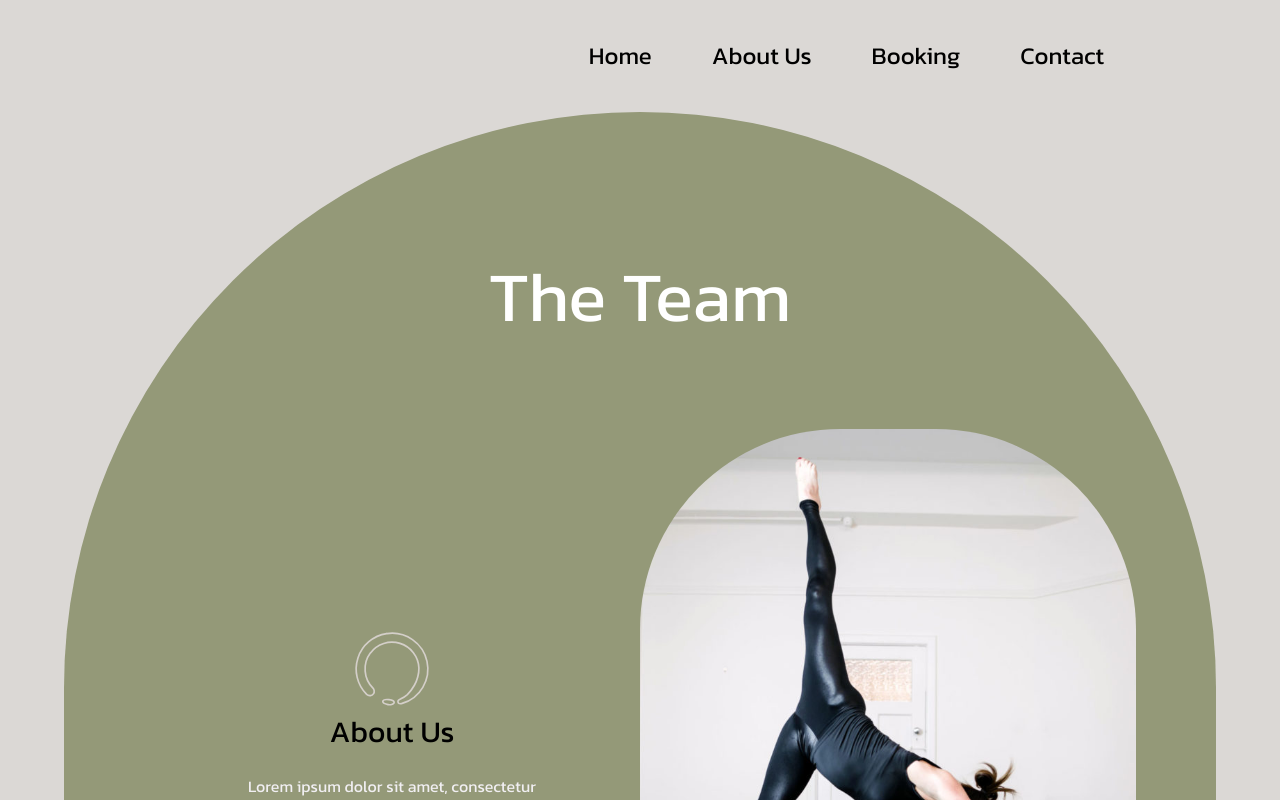
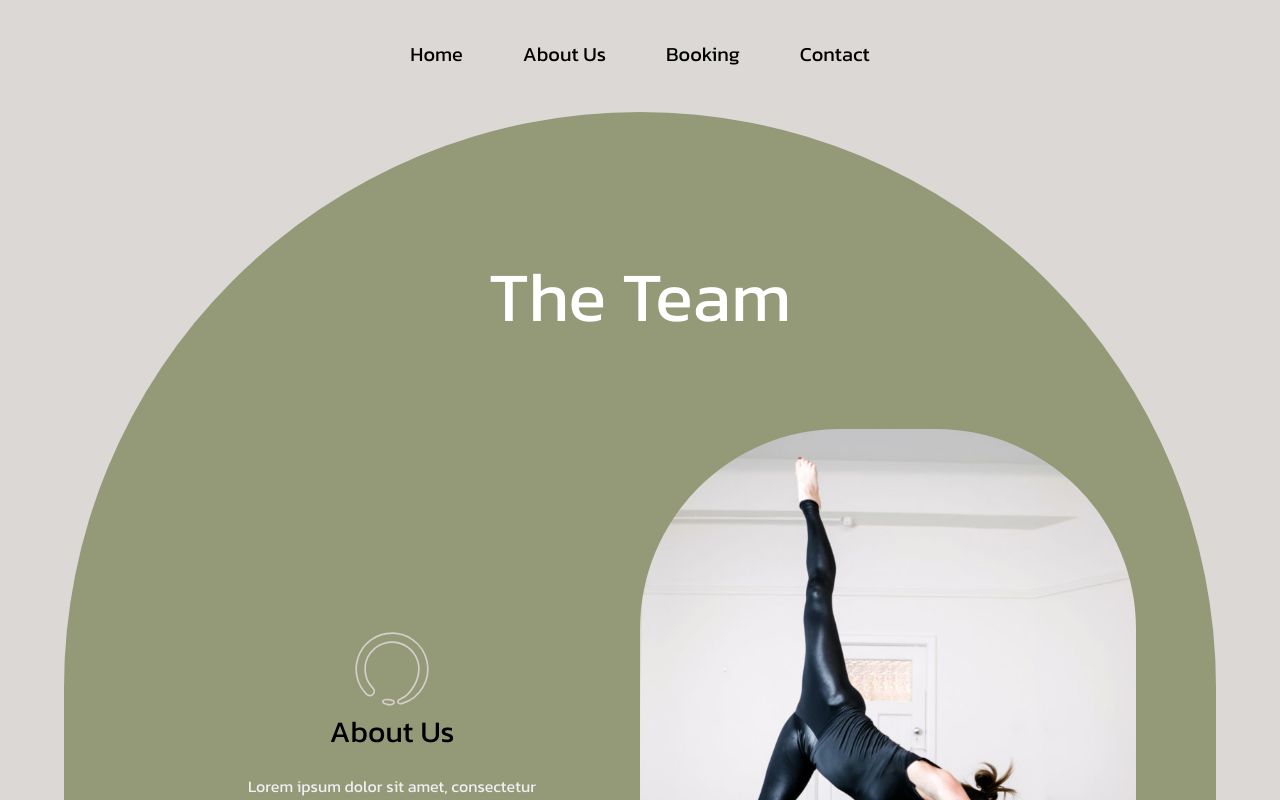
Before and after one commit to Carlie16604/Elevate, a React (Vite) app: page /About in a window 1280 px wide. Shown: the top 800 px of the page. Built offline with nearby package versions, Linux system fonts and the light colour scheme.

Commit message:
updating navBar

```diff
--- a/src/index.css
+++ b/src/index.css
@@ -170,7 +170,6 @@
 .NavBar {
   margin: 0 96px;
   padding: 20px 50px;
-  z-index: auto;
 }
 
 ul {
@@ -230,6 +229,7 @@ ul:hover a:hover ~ a:before {
   position: relative;
   box-shadow: 1.75rem -1.25rem 0 #3E5C47,
     -1.8rem -2rem 0 #949978;
+  cursor: pointer;
 }
 
 .elevate-card h1 {
@@ -501,11 +501,13 @@ ul:hover a:hover ~ a:before {
   font-size: 25px;
   opacity: .35;
   padding-top: 0.5rem;
+  cursor: default;
 }
 
 .classType {
   font-size: 50px;
   color:#2f4636;
+  cursor: default;
 }
 
 /* Reviews ------------------------------------------------------------------ */
--- a/src/pages/Classes.jsx
+++ b/src/pages/Classes.jsx
@@ -36,7 +36,7 @@ const Classes = () => {
                                     </div>
                                     <div className='card-back rounded-tr-[100px]'>
                                         <img className='imgWrap flex scale-x-[-1] brightness-50 rounded-tl-[100px]' src={info.img} alt={info.name} />
-                                            <div className='overlay pt-[8.5rem] px-[1rem] text-[17px]'>
+                                            <div className='overlay pt-[8.5rem] px-[1rem] text-[17px] cursor-default'>
                                                 <p>{info.description}</p><br/>
                                                 <p>{info.recommendation}</p>
                                             </div>
--- a/src/pages/Components/NavBar.jsx
+++ b/src/pages/Components/NavBar.jsx
@@ -14,9 +14,9 @@ const NavBar = () => {
     return (
         <>
             <div className='p-0 w-full fixed z-50'>
-                <div className='flex flex-row-reverse'>
+                <div className='flex justify-center'>
                     <div className='NavBar'>
-                        <ul className='font-medium cursor-pointer text-2xl'>
+                        <ul className='font-medium cursor-pointer text-xl'>
                             <Link to='/' onClick={ goTop }>
                                 <div>Home</div>
                             </Link>
```
